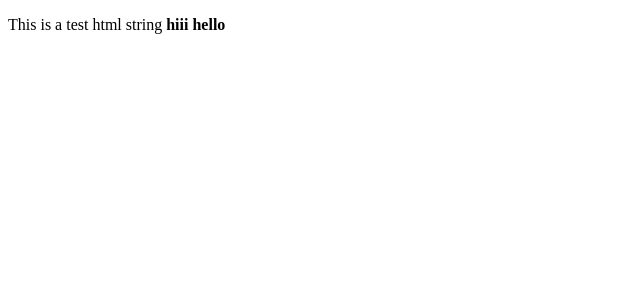
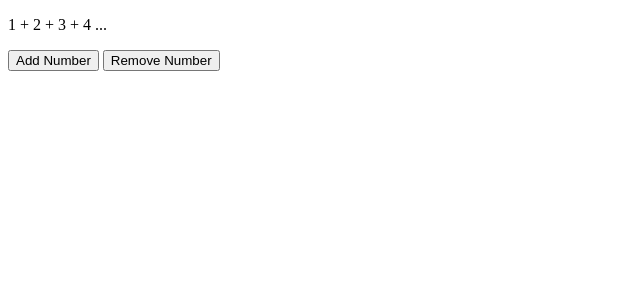
Before and after one commit to SlytherSavior/sevelte-playground, a SvelteKit app: page / in a window 1280 px wide. Shown: the top 300 px of the page, without its empty margins (0-640 px from the left). Built offline with nearby package versions, Linux system fonts and the light colour scheme.

Commit message:
deep state in svelte

```diff
--- a/src/routes/+page.svelte
+++ b/src/routes/+page.svelte
@@ -1,7 +1,16 @@
+<!--deep reactivity in svelte-->
 
-<!-- sevelte doesnt provide any sanitization for html strings inserted into the DOM -->
-<script>
-    let string = 'This is a test html string <b>hiii hello</b>'
+<script lang="ts">
+    let num = $state([1,2,3,4,])
+    function addNumber(){
+        num.push(num.length + 1);
+    }
+    function removeNumber(){
+        num.pop();
+    }
 </script>
 
-<p>{@html string}</p>
+
+<p>{num.join(' + ')} ...</p>
+<button onclick={addNumber}>Add Number</button>
+<button onclick={removeNumber}>Remove Number</button>
```
